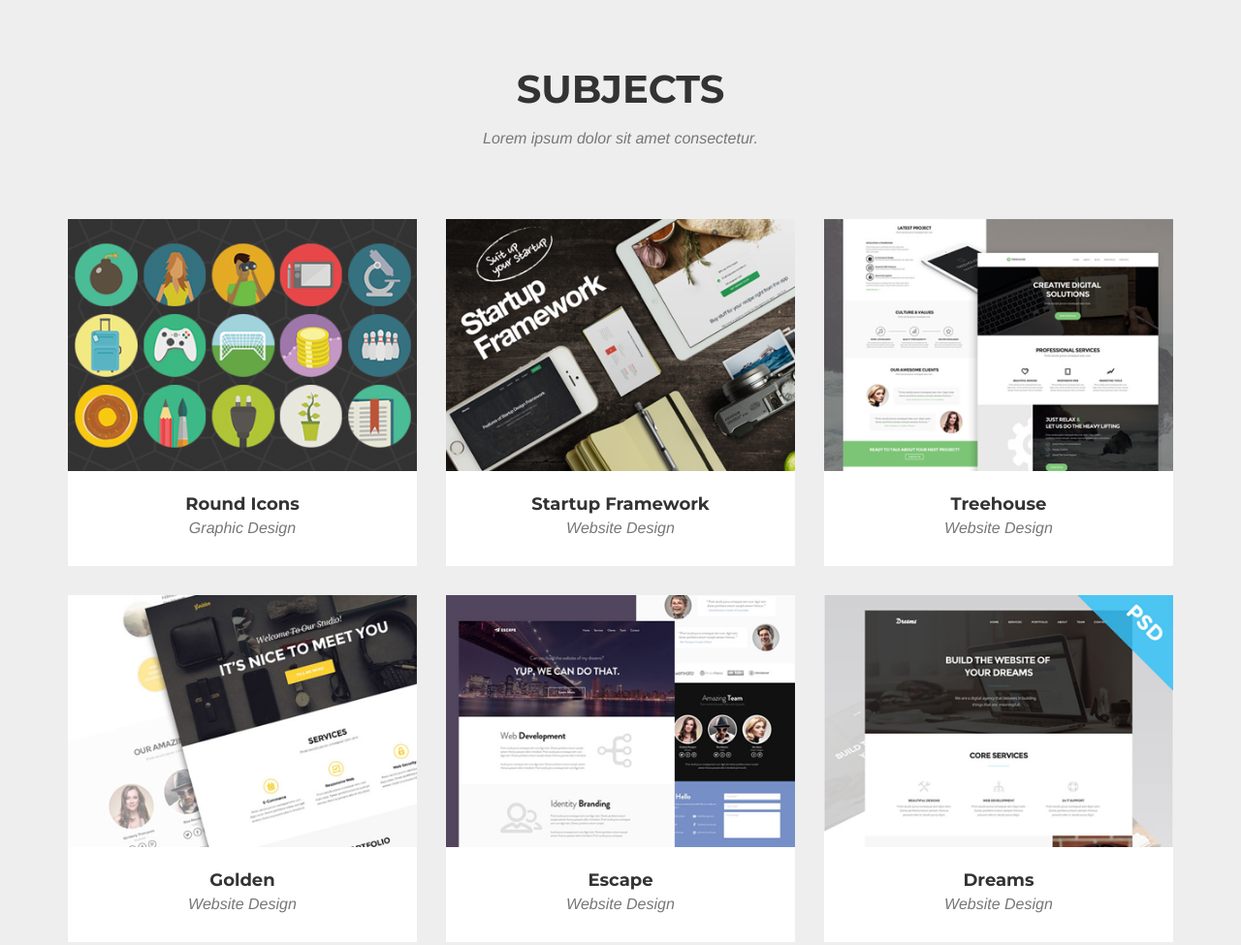
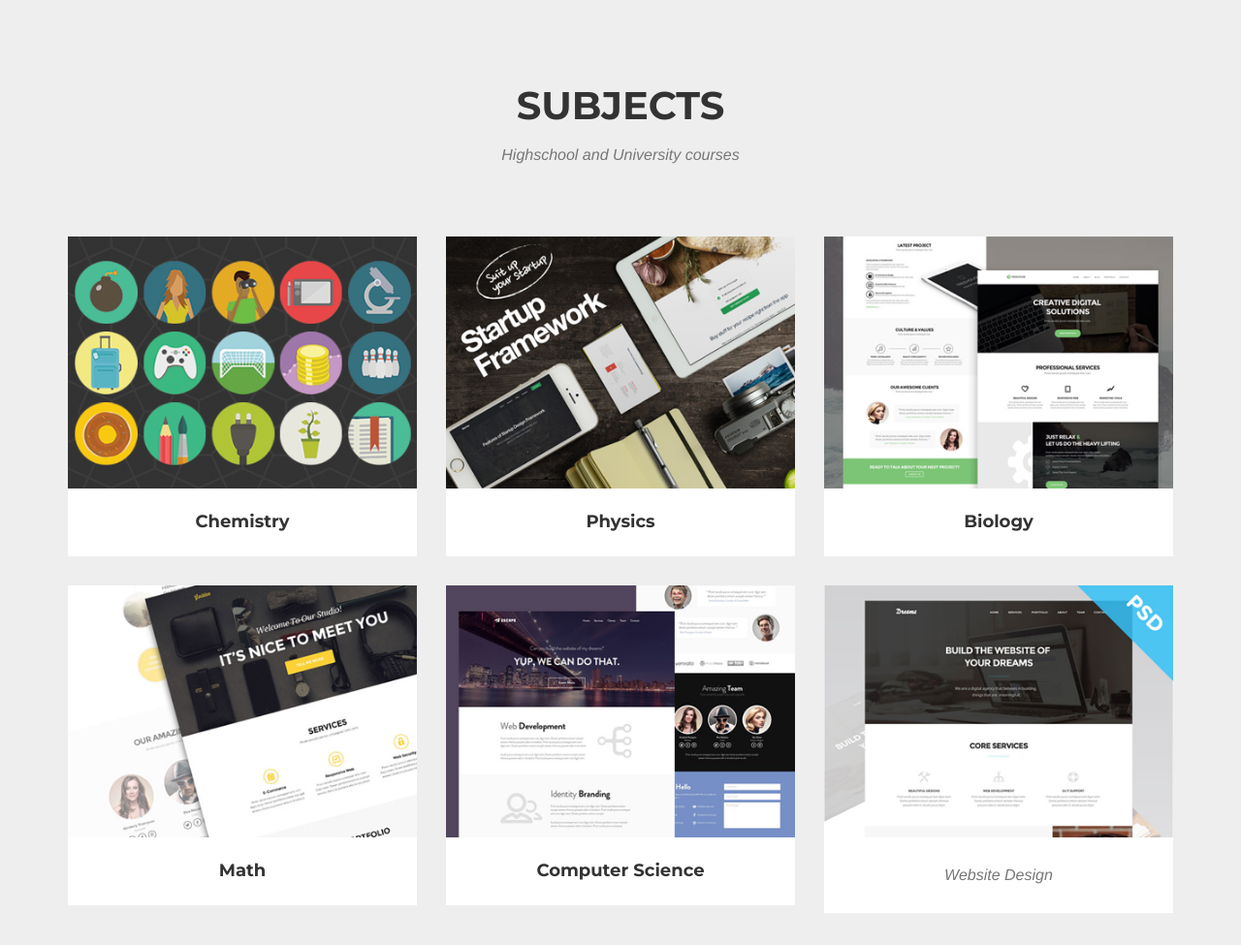
Before and after one commit to LearnersConnect/LearnersConnect.github.io, a website: page temp1/index.html in a window 1280 px wide. Shown: the part 1540-2515 px from the top of the page at 97% size. Drawn offline with nearby package versions, Linux system fonts and the light colour scheme; a web font is replaced by a local one.

Commit message:
changed text on the site

```diff
--- a/temp1/index.html
+++ b/temp1/index.html
@@ -9,7 +9,7 @@
     <meta name="description" content="">
     <meta name="author" content="">
 
-    <title>Agency - Start Bootstrap Theme</title>
+    <title>Learners Connect</title>
 
     <!-- Bootstrap Core CSS -->
     <link href="vendor/bootstrap/css/bootstrap.min.css" rel="stylesheet">
@@ -56,7 +56,7 @@
                         <a class="page-scroll" href="#services">Services</a>
                     </li>
                     <li>
-                        <a class="page-scroll" href="#portfolio">Portfolio</a>
+                        <a class="page-scroll" href="#portfolio">Subjects</a>
                     </li>
                     <li>
                         <a class="page-scroll" href="#about">About</a>
@@ -78,7 +78,7 @@
     <header>
         <div class="container">
             <div class="intro-text">
-                <div class="intro-lead-in">Welcome To Our Studio!</div>
+                <div class="intro-lead-in">Welcome To Our Classroom!</div>
                 <div class="intro-heading">It's Nice To Meet You</div>
                 <a href="#services" class="page-scroll btn btn-xl">Tell Me More</a>
             </div>
@@ -91,7 +91,7 @@
             <div class="row">
                 <div class="col-lg-12 text-center">
                     <h2 class="section-heading">Services</h2>
-                    <h3 class="section-subheading text-muted">Lorem ipsum dolor sit amet consectetur.</h3>
+                    <h3 class="section-subheading text-muted">Learners Connect is an international company that allows students to mentor other students. All of our tutors have achieved an astounding level of mastery for the specific classes they teach, infused together great teaching techniques and a reliable peer. Don’t just let us help you, let us connect you.</h3>
                 </div>
             </div>
             <div class="row text-center">
@@ -129,7 +129,7 @@
             <div class="row">
                 <div class="col-lg-12 text-center">
                     <h2 class="section-heading">Subjects</h2>
-                    <h3 class="section-subheading text-muted">Lorem ipsum dolor sit amet consectetur.</h3>
+                    <h3 class="section-subheading text-muted">Highschool and University courses</h3>
                 </div>
             </div>
             <div class="row">
@@ -143,8 +143,8 @@
                         <img src="img/portfolio/roundicons.png" class="img-responsive" alt="">
                     </a>
                     <div class="portfolio-caption">
-                        <h4>Round Icons</h4>
-                        <p class="text-muted">Graphic Design</p>
+                        <h4>Chemistry</h4>
+
                     </div>
                 </div>
                 <div class="col-md-4 col-sm-6 portfolio-item">
@@ -157,8 +157,7 @@
                         <img src="img/portfolio/startup-framework.png" class="img-responsive" alt="">
                     </a>
                     <div class="portfolio-caption">
-                        <h4>Startup Framework</h4>
-                        <p class="text-muted">Website Design</p>
+                        <h4>Physics</h4>
                     </div>
                 </div>
                 <div class="col-md-4 col-sm-6 portfolio-item">
@@ -171,8 +170,7 @@
                         <img src="img/portfolio/treehouse.png" class="img-responsive" alt="">
                     </a>
                     <div class="portfolio-caption">
-                        <h4>Treehouse</h4>
-                        <p class="text-muted">Website Design</p>
+                        <h4>Biology</h4>
                     </div>
                 </div>
                 <div class="col-md-4 col-sm-6 portfolio-item">
@@ -185,8 +183,8 @@
                         <img src="img/portfolio/golden.png" class="img-responsive" alt="">
                     </a>
                     <div class="portfolio-caption">
-                        <h4>Golden</h4>
-                        <p class="text-muted">Website Design</p>
+                        <h4>Math</h4>
+
                     </div>
                 </div>
                 <div class="col-md-4 col-sm-6 portfolio-item">
@@ -199,8 +197,8 @@
                         <img src="img/portfolio/escape.png" class="img-responsive" alt="">
                     </a>
                     <div class="portfolio-caption">
-                        <h4>Escape</h4>
-                        <p class="text-muted">Website Design</p>
+                        <h4>Computer Science</h4>
+
                     </div>
                 </div>
                 <div class="col-md-4 col-sm-6 portfolio-item">
@@ -213,7 +211,7 @@
                         <img src="img/portfolio/dreams.png" class="img-responsive" alt="">
                     </a>
                     <div class="portfolio-caption">
-                        <h4>Dreams</h4>
+                        <h4></h4>
                         <p class="text-muted">Website Design</p>
                     </div>
                 </div>
@@ -227,7 +225,7 @@
             <div class="row">
                 <div class="col-lg-12 text-center">
                     <h2 class="section-heading">About</h2>
-                    <h3 class="section-subheading text-muted">Lorem ipsum dolor sit amet consectetur.</h3>
+                    <h3 class="section-subheading text-muted">Locations around North America</h3>
                 </div>
             </div>
             <div class="row">
@@ -239,12 +237,11 @@
                             </div>
                             <div class="timeline-panel">
                                 <div class="timeline-heading">
-                                    <h4>2009-2011</h4>
-                                    <h4 class="subheading">Our Humble Beginnings</h4>
+                                    <h4>Toronto</h4>
                                 </div>
-                                <div class="timeline-body">
-                                    <p class="text-muted">Lorem ipsum dolor sit amet, consectetur adipisicing elit. Sunt ut voluptatum eius sapiente, totam reiciendis temporibus qui quibusdam, recusandae sit vero unde, sed, incidunt et ea quo dolore laudantium consectetur!</p>
-                                </div>
+
+
+
                             </div>
                         </li>
                         <li class="timeline-inverted">
```
